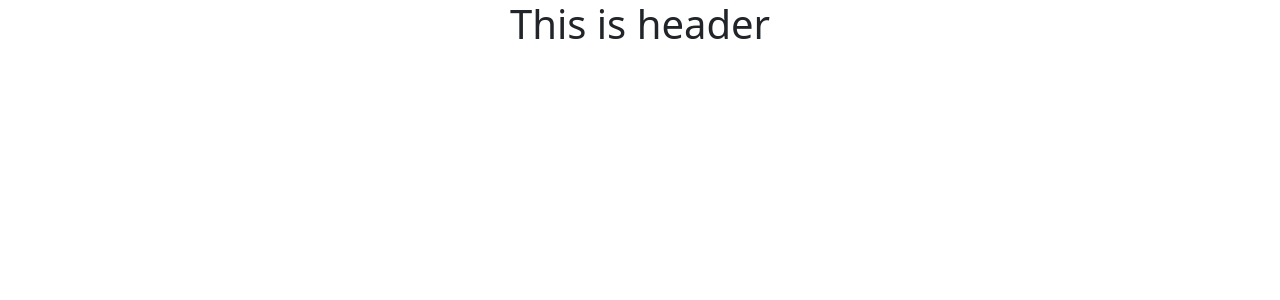
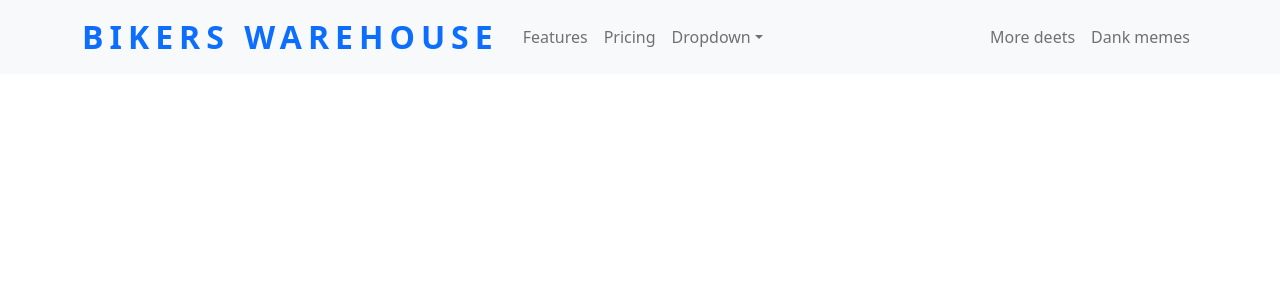
Before and after one commit to Ashik-Sarker/Bikers-WareHouse-Client, a React (Create React App) app: page / in a window 1280 px wide. Shown: the top 300 px of the page. Built offline with nearby package versions, Linux system fonts and the light colour scheme.

Commit message:
header added

```diff
--- a/src/App.js
+++ b/src/App.js
@@ -1,10 +1,11 @@
 import { Route, Routes } from 'react-router-dom';
 import './App.css';
+import Header from './pages/Home/Header/Header';
 
 function App() {
   return (
     <div className="App">
-      <h1>This is header</h1>
+      <Header></Header>
       <Routes>
         <Route path='/'></Route>
       </Routes>
--- /dev/null
+++ b/src/pages/Home/Header/Header.js
@@ -0,0 +1,34 @@
+import React from 'react';
+import { Container, Nav, Navbar, NavDropdown } from 'react-bootstrap';
+
+const Header = () => {
+    return (
+        <Navbar className='' collapseOnSelect expand="lg" bg="light" variant="light">
+            <Container>
+                <Navbar.Brand style={{letterSpacing:"6px"}} className='fs-2 fw-bold text-primary' href="#home">BIKERS WAREHOUSE</Navbar.Brand>
+                <Navbar.Toggle aria-controls="responsive-navbar-nav" />
+                <Navbar.Collapse id="responsive-navbar-nav">
+                    <Nav className="me-auto">
+                    <Nav.Link href="#features">Features</Nav.Link>
+                    <Nav.Link href="#pricing">Pricing</Nav.Link>
+                    <NavDropdown title="Dropdown" id="collasible-nav-dropdown">
+                        <NavDropdown.Item href="#action/3.1">Action</NavDropdown.Item>
+                        <NavDropdown.Item href="#action/3.2">Another action</NavDropdown.Item>
+                        <NavDropdown.Item href="#action/3.3">Something</NavDropdown.Item>
+                        <NavDropdown.Divider />
+                        <NavDropdown.Item href="#action/3.4">Separated link</NavDropdown.Item>
+                    </NavDropdown>
+                    </Nav>
+                    <Nav>
+                    <Nav.Link href="#deets">More deets</Nav.Link>
+                    <Nav.Link eventKey={2} href="#memes">
+                        Dank memes
+                    </Nav.Link>
+                    </Nav>
+                </Navbar.Collapse>
+            </Container>
+        </Navbar>
+    );
+};
+
+export default Header;
```
Also changed, not shown: src/pages/Home/Banner/Banner.css (added), src/pages/Home/Banner/Banner.js (added), src/pages/Home/Header/Header.css (added).
